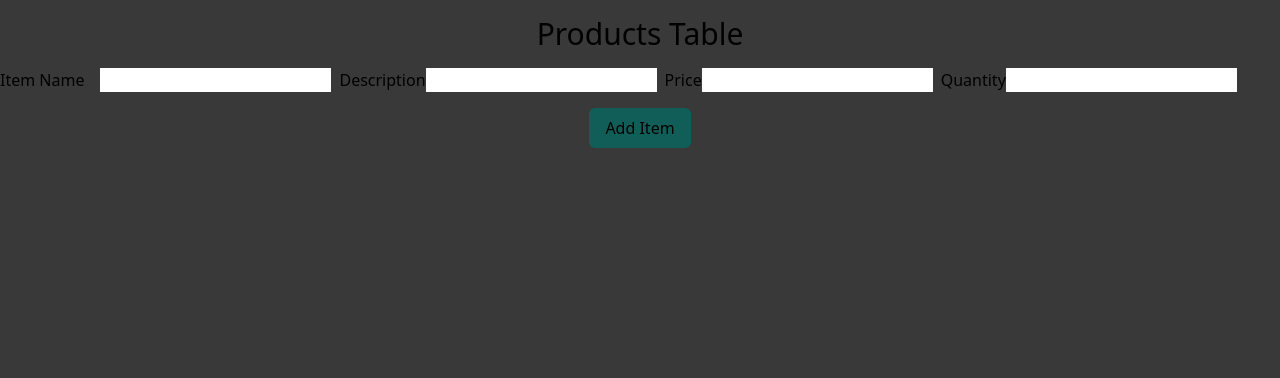
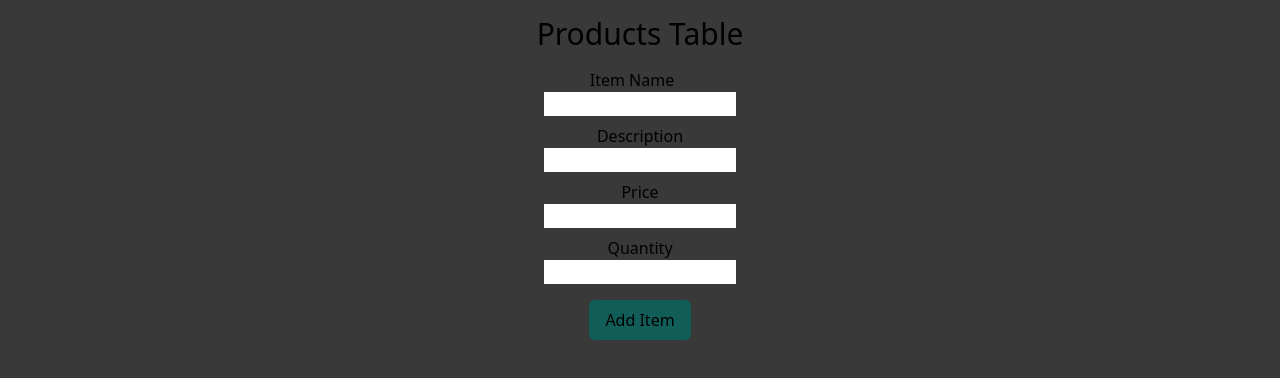
Before and after one commit to ankitsaxena023/products-management, a React (Vite) app: page / in a window 1280 px wide. Shown: the top 378 px of the page. Built offline with nearby package versions, Linux system fonts and the light colour scheme.

Commit message:
Dec 30, 2023, 11:30 PM

```diff
--- a/src/ProductList.jsx
+++ b/src/ProductList.jsx
@@ -6,7 +6,7 @@ const ProductList = ({ item, handleBuyOne, handleBuyTwo, handleBuyThree }) => {
 
   return (
     <>
-      <div className="flex gap-4 justify-center items-center mb-4">
+      <div className="flex flex-col gap-4 justify-center items-center mb-4">
         <div>
           <ul className="flex gap-4 text-2xl">
             <li>{itemName}</li>
--- a/src/ProductManager.jsx
+++ b/src/ProductManager.jsx
@@ -34,6 +34,14 @@ const Productmanager = ({ data, setData }) => {
     );
   };
 
+  // const handleBuyOne = (id) => {
+  //   setData((prev) =>
+  //     prev.map((item) =>
+  //       item.id === id ? { ...item, quantity: item.quantity - 1 } : item
+  //     )
+  //   );
+  // };
+
   const handleBuyTwo = (id) => {
     setData((prev) =>
       prev.map((item) =>
@@ -57,8 +65,8 @@ const Productmanager = ({ data, setData }) => {
       <h1 className="text-3xl text-center m-4">Products Table</h1>
       <div>
         <form onSubmit={handleSubmit}>
-          <div className="flex gap-2 text-center ">
-            <div>
+          <div className="flex gap-2 text-center flex-col justify-center items-center">
+            <div className="flex flex-col max-w-48">
               <label className="mr-4">Item Name</label>
               <input
                 type="text"
@@ -66,7 +74,7 @@ const Productmanager = ({ data, setData }) => {
                 onChange={(e) => setItem(e.target.value)}
               />
             </div>
-            <div>
+            <div className="flex flex-col max-w-48">
               <label>Description</label>
               <input
                 type="text"
@@ -74,7 +82,7 @@ const Productmanager = ({ data, setData }) => {
                 onChange={(e) => setDesc(e.target.value)}
               />
             </div>
-            <div>
+            <div className="flex flex-col max-w-48">
               <label>Price</label>
               <input
                 type="text"
@@ -82,7 +90,7 @@ const Productmanager = ({ data, setData }) => {
                 onChange={(e) => setPrice(e.target.value)}
               />
             </div>
-            <div>
+            <div className="flex flex-col max-w-48">
               <label>Quantity</label>
               <input
                 type="text"
```
